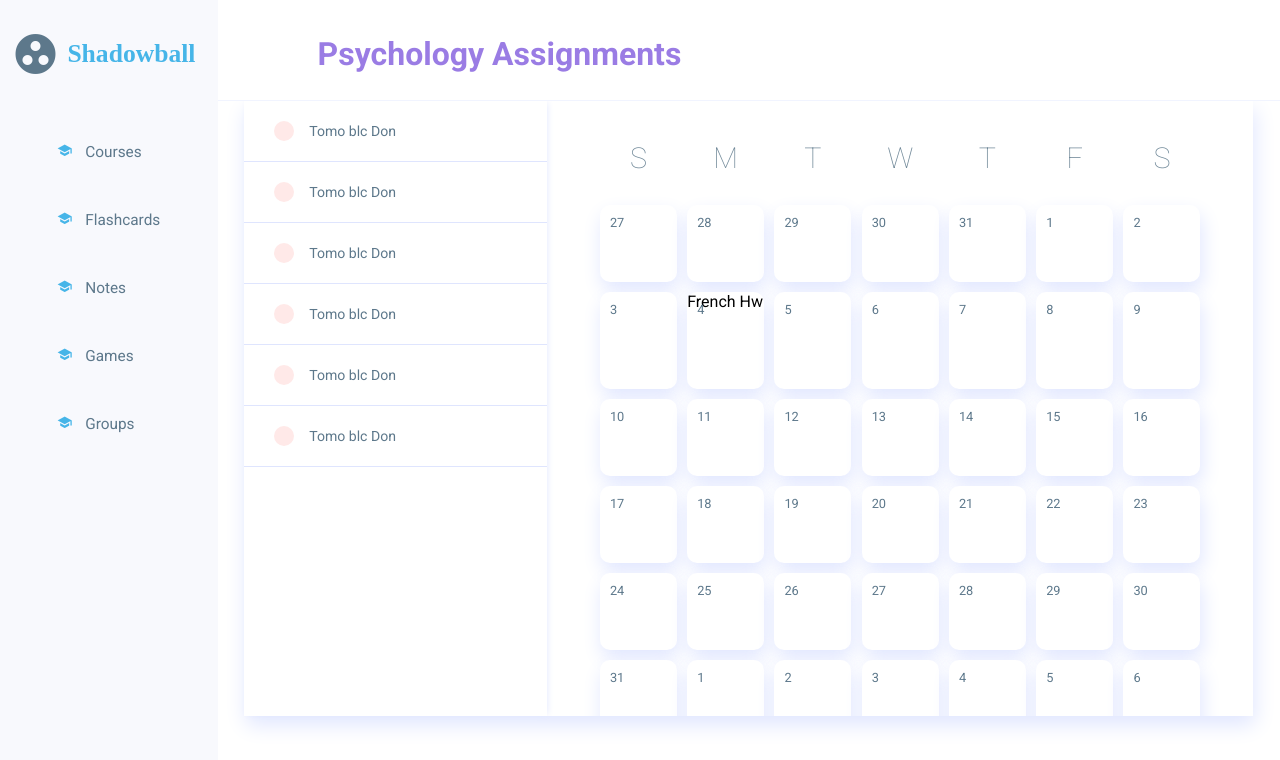
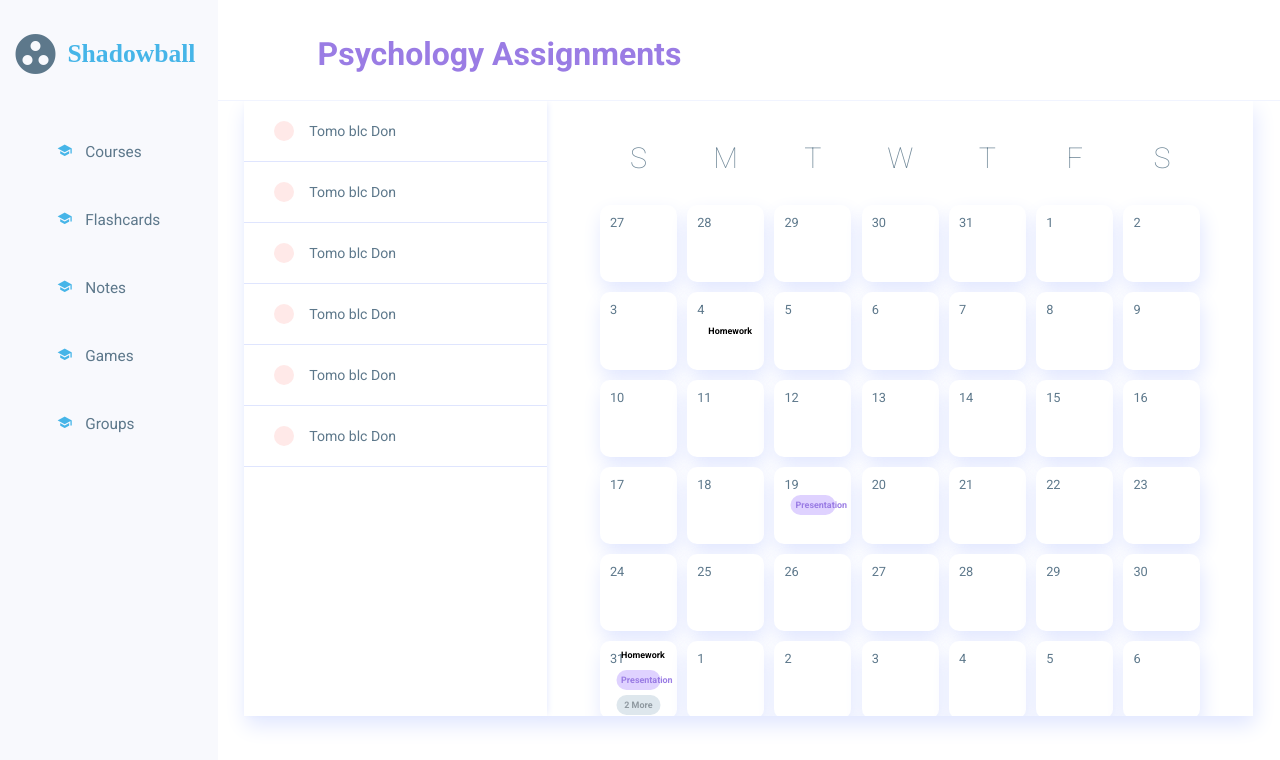
Before and after one commit to jhonoi/ShadowBall, a React (Create React App) app: page /assignments in a window 1280 px wide. Shown: the top 760 px of the page. Built offline with nearby package versions, Linux system fonts and the light colour scheme; a web font is replaced by a local one.

Commit message:
Added Functionality for Assignments Tags,Weekly Assignments,Color Picker for notes

```diff
--- a/src/Assignments/assignments.js
+++ b/src/Assignments/assignments.js
@@ -53,7 +53,7 @@ const Assignments = () => {
     const calenderFunc = (item) => {
         return item.map((day)=>{
             let assignments =Assfunc(day,mon.dayofW+1);
-            return (<CalenderTile key={Math.random() * Math.random()} assignments={assignments.length!==0?assignments:" "} details={day} usesDay={false} />)
+            return (<CalenderTile key={Math.random() * Math.random()} assignments={assignments} details={day} usesDay={false} />)
         })
     }
 
--- a/src/Assignments/assignmentsDB.js
+++ b/src/Assignments/assignmentsDB.js
@@ -6,7 +6,31 @@ let assignmentsDB=[{
 
 },{
     "Title":"stuffs",
-    dueDate:[4,1,2021],
+    dueDate:[19,1,2021],
+    desc:"ssomne other stuffs of the word aller",
+    type:"Presentation"
+
+},{
+    "Title":"stuffs",
+    dueDate:[31,1,2021],
+    desc:"ssomne other stuffs of the word aller",
+    type:"Homework"
+
+},{
+    "Title":"stuffs",
+    dueDate:[31,1,2021],
+    desc:"ssomne other stuffs of the word aller",
+    type:"Presentation"
+
+},{
+    "Title":"stuffs",
+    dueDate:[31,1,2021],
+    desc:"ssomne other stuffs of the word aller",
+    type:"Presentation"
+
+},{
+    "Title":"stuffs",
+    dueDate:[31,1,2021],
     desc:"ssomne other stuffs of the word aller",
     type:"Presentation"
 
--- a/src/Courses/course.js
+++ b/src/Courses/course.js
@@ -1,25 +1,28 @@
-import React from 'react'
+import React,{useState} from 'react'
 import './course.css'
 import Body from '../Shared/body'
 import Header from '../Shared/header'
 import CalenderTile from '../Shared/calenderTile/calenderTile'
 import CourseTile from './courseTile'
+import {WeekFunc} from '../Shared/calFunc'
 
-let dummyAssignments = [
-    ['S', '1'],
-    ['M', '2', 'Exam', 'Project', 'Paper', 'Quiz'],
-    ['T', '3'],
-    ['W', '4'],
-    ['T', '5', 'Quiz'],
-    ['F', '6', 'Paper', 'Quiz', 'Project', 'Presentation', 'Exam'],
-    ['S', '7']
-]
+import Assfunc from '../Assignments/assFunc'
 
-const calenderFunc = (item) => {
-    return(<CalenderTile key={dummyAssignments.indexOf(item)} details={item} usesDay={true} />)
-}
+
 
 const Course = () => {
+    const [mon, setD] = useState({
+        dayss: new Date().getMonth(),
+        dayofW: new Date().getMonth()
+    })
+    let dummyAssignments=WeekFunc(mon);
+    console.log(dummyAssignments);
+
+
+    const calenderFunc = (item) => {
+            let assignments =Assfunc(item,mon.dayofW+1);
+            return (<CalenderTile key={Math.random() * Math.random()} assignments={assignments} details={item} usesDay={false} />)
+    }
     return(
         <div id='course'>
             <Body>
--- a/src/Shared/calFunc.js
+++ b/src/Shared/calFunc.js
@@ -1,3 +1,4 @@
+import {useState} from "react"
 function CalFunc(mon) {
     const dates = [
         [],
@@ -44,5 +45,27 @@ function CalFunc(mon) {
     }
     return dates
 }
+function WeekFunc(mon){
+
+
+    let dates=CalFunc(mon);
+    let currDay=new Date().getDate();
+    let currweek; //holds index of the week we want
+    function Checkweek(day) {
+        return day === currDay;
+      }
+
+    for(var x=0;x<dates.length;x++)
+    {
+
+        if(dates[x].findIndex(Checkweek)>-1)
+        {
+            currweek=x;
+        }
+
+    }
+    return dates[currweek];
+}
 
 export default CalFunc
+export {WeekFunc}
--- a/src/Shared/calenderTile/calenderTile.js
+++ b/src/Shared/calenderTile/calenderTile.js
@@ -4,46 +4,43 @@ import './calenderTile.css'
 
 const CalenderTile = (props) => {
     if(!Array.isArray(props.details)){
-        return(
-        <div className='calTile'>
-        <div className='date'>{props.details}</div>
-        <p>{props.assignments[0].Title}</p>
-        <p>{console.log(props.assignments)}</p>
-        </div>
+        if(props.assignments.length!==0)
+        {
+
+            let newArr
+            let remainding      //Number of remainding assignments that wont be shown
+            let remArr;
+
+            if(props.assignments.length > 2){       //If there's more than 3 assignments then only the first 2
+                newArr = [props.assignments[0],props.assignments[1]]
+                remArr= props.assignments.slice(2);
+                remainding = props.assignments.length - newArr.length
+            }else{
+                newArr = props.assignments;
+            }
+
+            return(
+                <div className='calTile'>
+                    <div className='date'>{props.details}</div>
+                    <div className='tagContainer'>
+                    {newArr.map((item) => {
+                        return(
+                            <Tag title={item.type} key={newArr.indexOf(item)} />
+                        )
+                    })}
+                    {props.assignments.length > 2 ? <div onClick={()=>{console.log(remArr)}} style={{color: '#8F99A0', backgroundColor:'#DEE7ED'}} className='tag'>{remainding} More</div> : null}
+                    </div>
+                </div>
         )
-    }
-
-    if(props.details.length === 2){     //If there arent any assignments for this day
-        return (
-            <div className='calTile'>
-                <div className='date'>{props.details[1]}</div>
-                {props.usesDay ? <div className='day'>{props.details[0]}</div> : null}
-            </div>
-        )
-    }else{
-        let newArr
-        let remainding      //Number of remainding assignments that wont be shown
-
-        if(props.details.length > 5){       //If there's more than 3 assignments then only the first 2
-            newArr = props.details.slice(2, 4)
-            remainding = (props.details.length - 2) - newArr.length
         }else{
-            newArr = props.details.slice(2)
+            return(<div className='calTile'>
+                <div className='date'>{props.details}</div>
+                {console.log(Array.isArray(props.details))
+                }
+                </div>
+                )
         }
 
-        return(
-            <div className='calTile'>
-                <div className='date'>{props.details[1]}</div>
-                <div className='tagContainer'>
-                {newArr.map((item) => {
-                    return(
-                        <Tag title={item} key={newArr.indexOf(item)} />
-                    )
-                })}
-                {props.details.length > 5 ? <div style={{color: '#8F99A0', backgroundColor:'#DEE7ED'}} className='tag'>{remainding} More</div> : null}
-                </div>
-            </div>
-        )
     }
 }
 
--- a/src/notes.js
+++ b/src/notes.js
@@ -7,11 +7,12 @@ import './notes.css'
 
 const Note = ()=>{
     const [highlight,setHighlight] = useState(false);
+    const [color,setColor]=useState("#63DD67");
 
     //Declartion for Editor Variables
     const styleMap ={// custom styles for heading and highlight features in notes app
         'HIGHLIGHT':{
-            backgroundColor: '#63DD67'
+            backgroundColor: color
         },
         'HEADING':{
             fontWeight: "bold",
@@ -139,6 +140,7 @@ const Note = ()=>{
                     <div className='notesEffectsContainer'>
                         <button onMouseDown={(e)=>{e.preventDefault(); handleKeyCommand('HEADING');}}>Heading</button>
                         <button onMouseDown={(e)=>{e.preventDefault(); handleKeyCommand("HIGHLIGHT")}}>Highlight</button>
+                        <input onChange={(e)=>{ let val=e.target.value; setColor(val)}} type="color" id="favcolor" name="favcolor" value={color}></input>
                     </div>
                     <div className='notesNavContainer'>
                         <i onClick={prevPage} className="material-icons md-18">navigate_before</i>
```
Also changed, not shown: 1 other file (tests, documents, lock files or other folders).
